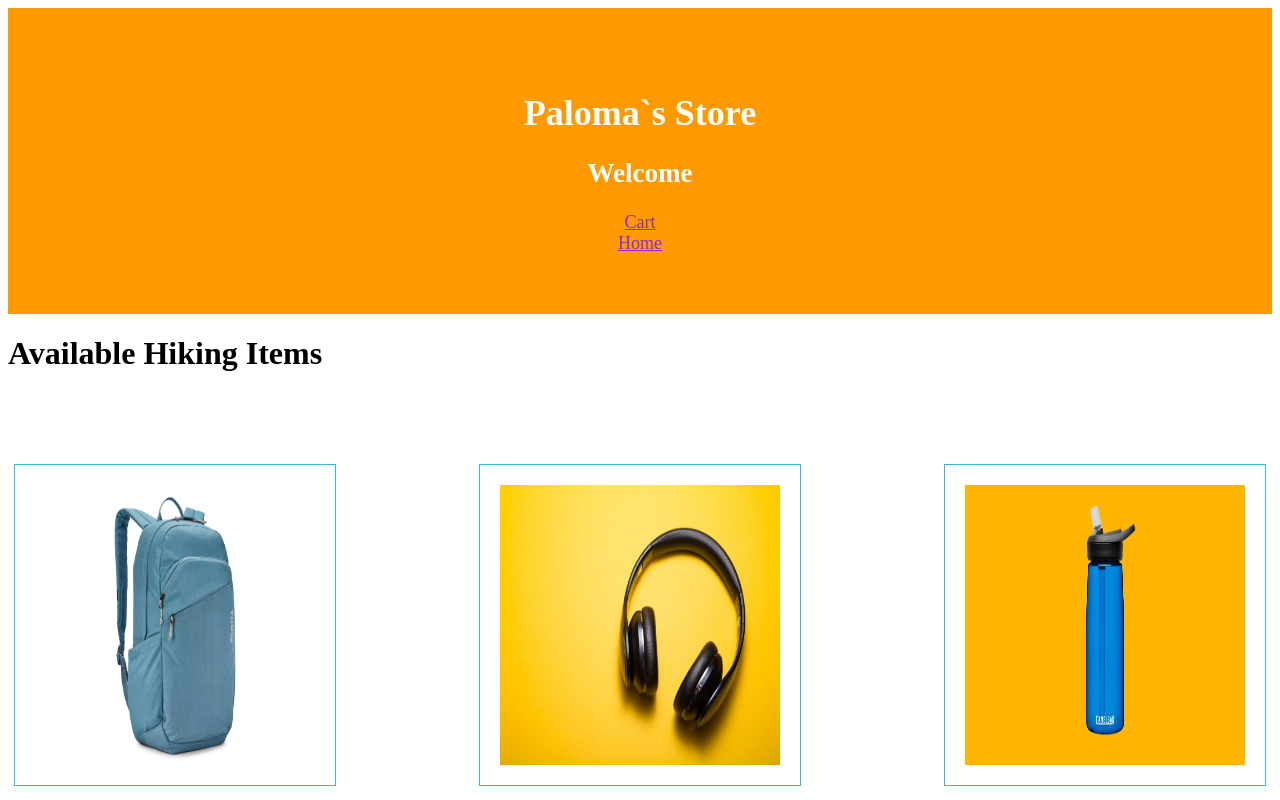
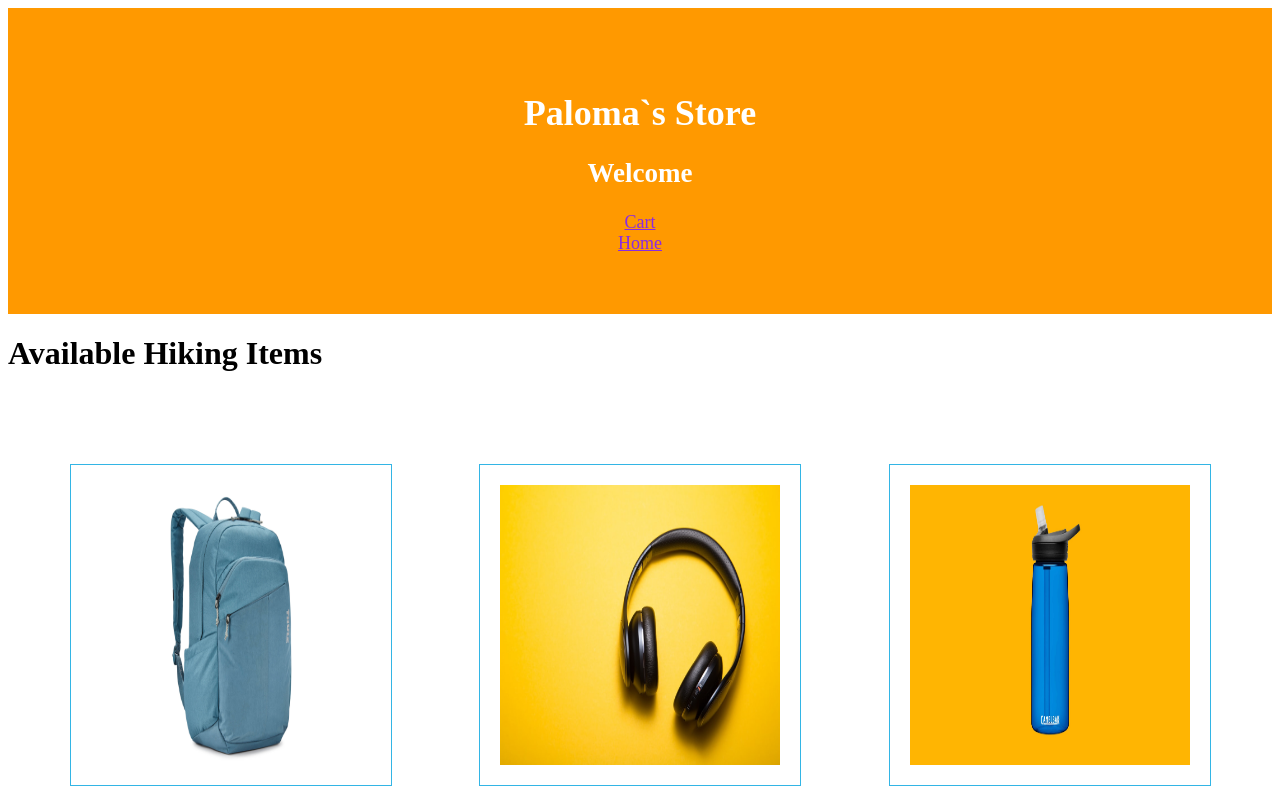
Before and after one commit to Paloma-commits/Mystore, an Angular app in the folder myStore/: page / in a window 1280 px wide. Shown: the top 800 px of the page. Built offline with nearby package versions, Linux system fonts and the light colour scheme.

Commit message:
final edits

```diff
--- a/myStore/src/app/components/product-item/product-item.component.ts
+++ b/myStore/src/app/components/product-item/product-item.component.ts
@@ -1,4 +1,4 @@
-import { Component, Input, OnInit, EventEmitter, Output } from '@angular/core';
+import { Component, Input, OnInit } from '@angular/core';
 import { CartService } from 'src/app/services/cart.service';
 import { Item } from '../../services/models/item';
 
@@ -36,13 +36,11 @@ export class ProductItemComponent implements OnInit {
 
   addQuantity(quant: any) {
     this.quantity = quant.target.value;
-    //this.cartService.setQuantity(quant);
   }
 
   addProductToCart(item: Item): void {
     this.item.quantity = Number(this.quantity);
     this.cartService.addtoCart(this.item);
-    //window.alert(`You just added our product: ${this.item.name} with quantity ${this.item.quantity} to your cart!`);
   }
 
 }
--- a/myStore/src/app/components/product-list/product-list.component.css
+++ b/myStore/src/app/components/product-list/product-list.component.css
@@ -13,4 +13,5 @@
     row-gap: 10px;
     column-gap: 20px;
     justify-content: space-evenly;
+    flex-wrap: wrap;
 }
--- a/myStore/src/app/components/product-list/product-list.component.html
+++ b/myStore/src/app/components/product-list/product-list.component.html
@@ -1,5 +1,5 @@
 <h1>Available Hiking Items</h1>
-<div fxLayout="row wrap" fxLayoutAlign="space-between">
+<div class="container">
     <app-product-item *ngFor="let item of items" [item]="item">
     </app-product-item>
 </div>
--- a/myStore/src/app/components/product-list/product-list.component.ts
+++ b/myStore/src/app/components/product-list/product-list.component.ts
@@ -14,8 +14,7 @@ export class ProductListComponent implements OnInit {
   items: Item[] = [];
 
 
-  constructor(private FetchItemservice: FetchItemsService,
-    private CartService: CartService) { }
+  constructor(private FetchItemservice: FetchItemsService) { }
 
   ngOnInit(): void {
 
@@ -25,9 +24,5 @@ export class ProductListComponent implements OnInit {
 
   }
 
-  // addProductToCart(item: Item) {
-  //   this.CartService.addtoCart(this.item);
-  //   window.alert(`You just added our product: ${item.name}!`);
-  // }
 
 }
```
